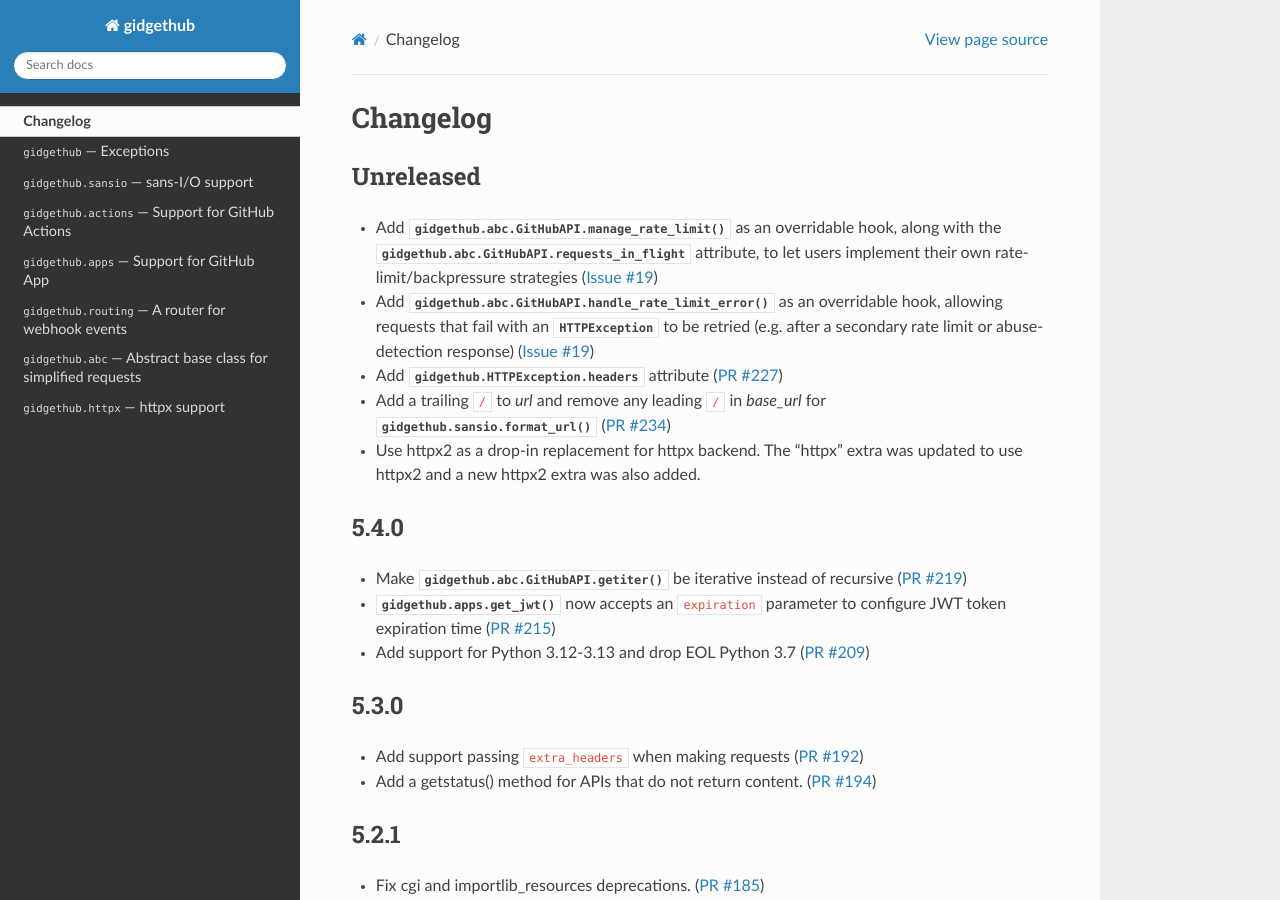
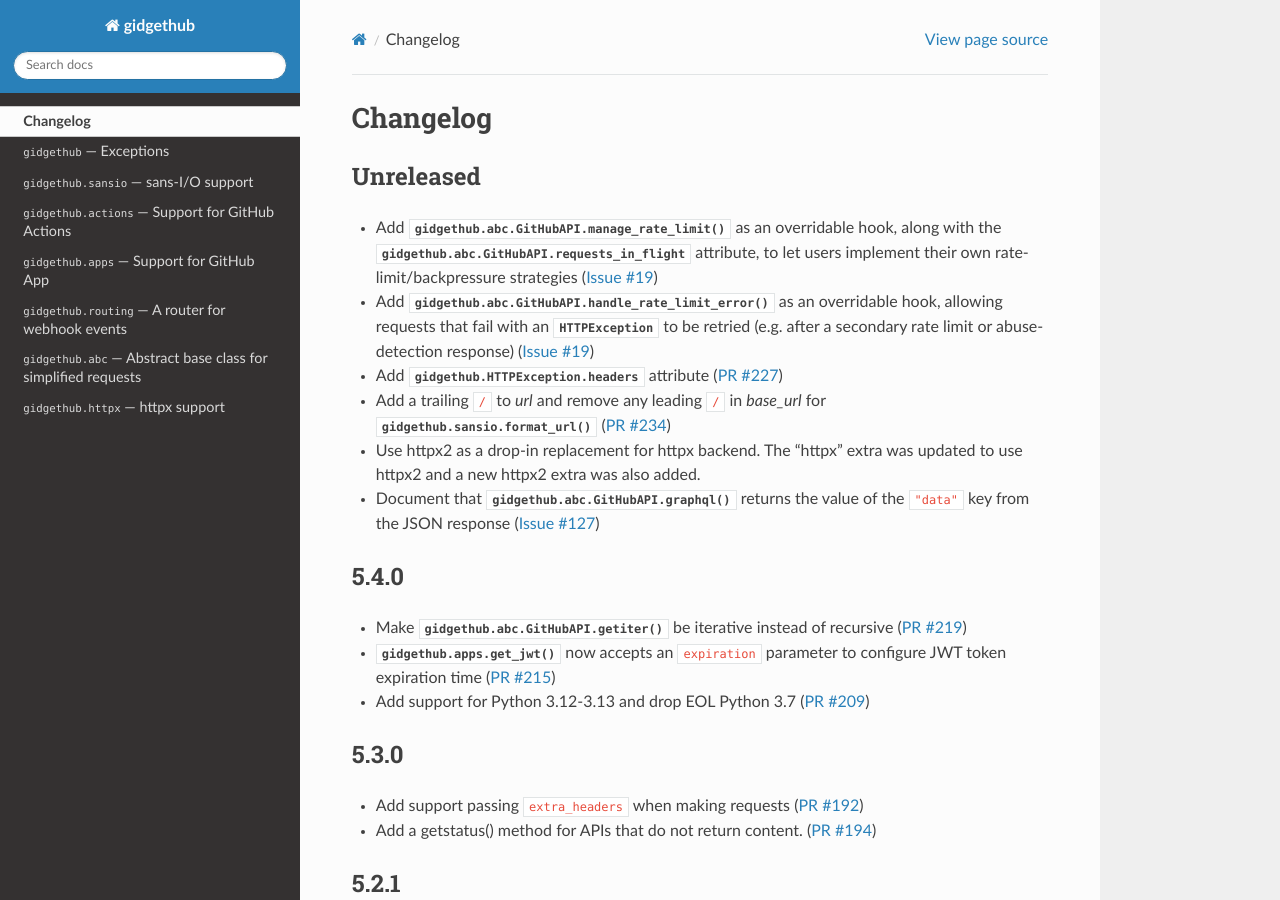
Before and after one commit to gidgethub/gidgethub, a Sphinx documentation site: the page built from docs/changelog.rst, in a window 1280 px wide and 900 px high. Built offline with Sphinx 7.4.7 and the Read the Docs theme 3.1.0, drawn with Linux system fonts in a browser that asks for light colours; pages that are not in the unit, such as notebooks, are missing from menus.

Commit message:
Document that graphql() returns the 'data' key value (#249)
Co-authored-by: copilot-swe-agent[bot] <198982749+Copilot@users.noreply.github.com>
Co-authored-by: brettcannon <54418+brettcannon@users.noreply.github.com>

```diff
--- a/docs/abc.rst
+++ b/docs/abc.rst
@@ -416,6 +416,9 @@ experimental APIs without issue.
         `variables <https://docs.github.com/en/free-pro-team@latest/graphql/guides/forming-calls-with-graphql#working-with-variables>`_
         for the query.
 
+        The value of the ``"data"`` key of the JSON response is returned upon
+        success.
+
         Exceptions raised directly by this method all subclass
         :exc:`~gidgethub.GraphQLException`.
 
--- a/docs/changelog.rst
+++ b/docs/changelog.rst
@@ -26,6 +26,10 @@ Unreleased
 - Use httpx2 as a drop-in replacement for httpx backend.
   The "httpx" extra was updated to use httpx2 and a new httpx2 extra
   was also added.
+
+- Document that :meth:`gidgethub.abc.GitHubAPI.graphql` returns the value of
+  the ``"data"`` key from the JSON response
+  (`Issue #127 <https://github.com/gidgethub/gidgethub/issues/127>`_)
 
 5.4.0
 -----
```
Also changed, not shown: 1 other file.
